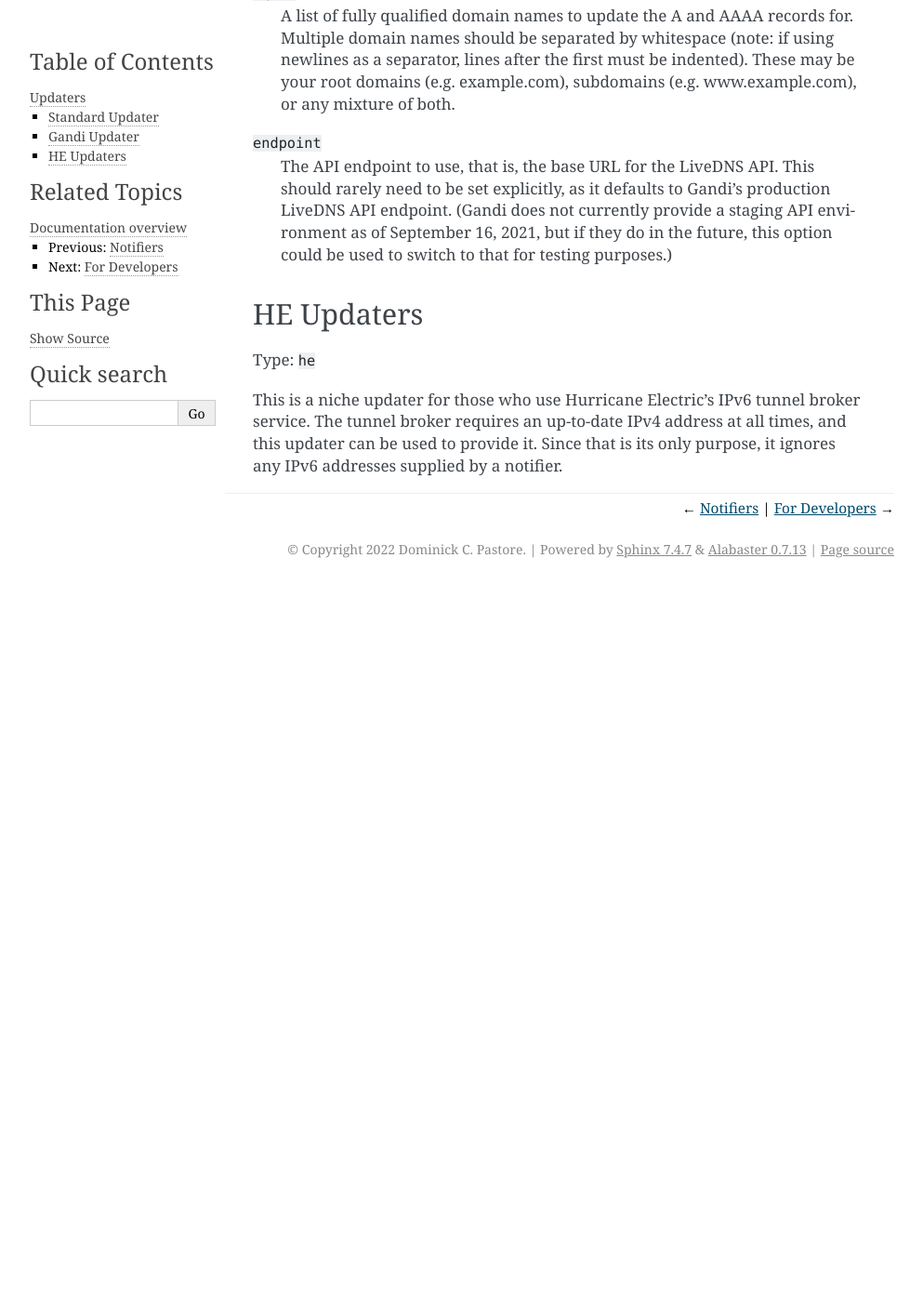
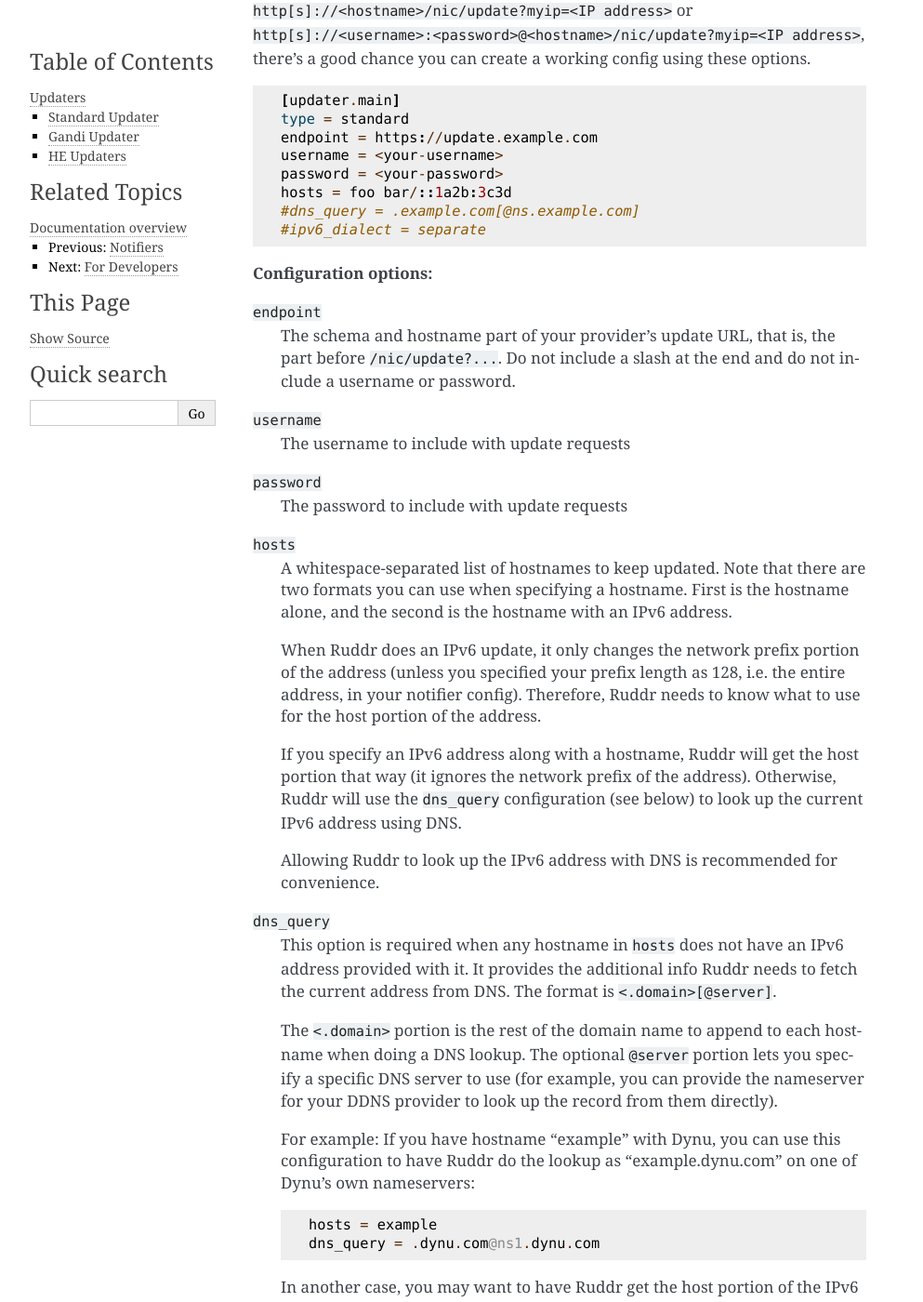
Before and after one commit to dominickpastore/ruddr, a Sphinx documentation site: the page built from docs/updaters.rst, in a window 1280 px wide and 1400 px high, scrolled down 1133 px. Shown: the whole window at 93% size, without its empty margins (148-1141 px from the left). Built offline with Sphinx 7.4.7, drawn with Linux system fonts in a browser that asks for light colours; before the commit the page ends 1763 px from its top, so only the background shows below that; some of the changed text lies outside the part shown.

Commit message:
Finish updaters docs

```diff
--- a/docs/updaters.rst
+++ b/docs/updaters.rst
@@ -22,12 +22,129 @@
 ``http[s]://<username>:<password>@<hostname>/nic/update?myip=<IP address>``,
 this is the updater to use.
 
-.. TODO
+**Sample config for Dynu**::
 
-.. TODO Give sample configs for major providers
+    [updater.main]
+    type = standard
+    endpoint = https://api.dynu.com
+    username = <your-username>
+    password = <your-password>
+    hosts = foo bar
+    dns_query = .dynu.com@ns1.dynu.com
+    ipv6_dialect = separate
 
-.. TODO When developing, allow existing addresses to be fetched either from DNS
-   (potentially with a configured server) or to be manually specified
+**Sample config for NoIP**::
+
+    [updater.main]
+    type = standard
+    endpoint = http://dynupdate.no-ip.com
+    username = <your-username>
+    password = <your-password>
+    hosts = foo.example.com bar.example.com
+    dns_query = .@ns1.no-ip.com
+    ipv6_dialect = combined
+
+.. TODO Give sample configs for other major providers
+
+**General sample config**:
+
+This config snippet shows all the options available for this updater. If your
+provider isn't listed above, but does use an update URL that looks like
+``http[s]://<hostname>/nic/update?myip=<IP address>`` or
+``http[s]://<username>:<password>@<hostname>/nic/update?myip=<IP address>``,
+there's a good chance you can create a working config using these options.
+
+.. TODO Note about how to send documentation updates
+
+::
+
+    [updater.main]
+    type = standard
+    endpoint = https://update.example.com
+    username = <your-username>
+    password = <your-password>
+    hosts = foo bar/::1a2b:3c3d
+    #dns_query = .example.com[@ns.example.com]
+    #ipv6_dialect = separate
+
+**Configuration options:**
+
+``endpoint``
+    The schema and hostname part of your provider's update URL, that is, the
+    part before ``/nic/update?...``. Do not include a slash at the end and do
+    not include a username or password.
+
+``username``
+    The username to include with update requests
+
+``password``
+    The password to include with update requests
+
+``hosts``
+    A whitespace-separated list of hostnames to keep updated. Note that there
+    are two formats you can use when specifying a hostname. First is the
+    hostname alone, and the second is the hostname with an IPv6 address.
+
+    When Ruddr does an IPv6 update, it only changes the network prefix portion
+    of the address (unless you specified your prefix length as 128, i.e. the
+    entire address, in your notifier config). Therefore, Ruddr needs to know
+    what to use for the host portion of the address.
+
+    If you specify an IPv6 address along with a hostname, Ruddr will get the
+    host portion that way (it ignores the network prefix of the address).
+    Otherwise, Ruddr will use the ``dns_query`` configuration (see below) to
+    look up the current IPv6 address using DNS.
+
+    Allowing Ruddr to look up the IPv6 address with DNS is recommended for
+    convenience.
+
+``dns_query``
+    This option is required when any hostname in ``hosts`` does not have an
+    IPv6 address provided with it. It provides the additional info Ruddr needs
+    to fetch the current address from DNS. The format is
+    ``<.domain>[@server]``.
+
+    The ``<.domain>`` portion is the rest of the domain name to append to each
+    hostname when doing a DNS lookup. The optional ``@server`` portion lets
+    you specify a specific DNS server to use (for example, you can provide the
+    nameserver for your DDNS provider to look up the record from them
+    directly).
+
+    For example: If you have hostname "example" with Dynu, you can use this
+    configuration to have Ruddr do the lookup as "example.dynu.com" on one of
+    Dynu's own nameservers::
+
+        hosts = example
+        dns_query = .dynu.com@ns1.dynu.com
+
+    In another case, you may want to have Ruddr get the host portion of the
+    IPv6 from your LAN's internal DNS server at 192.168.0.1, and perhaps the
+    hostname alone is enough to do the lookup there. Use a single dot as the
+    domain portion to say the hostname is lookup-able as-is::
+
+        hosts = example
+        dns_query = .@192.168.0.1
+
+    (Note that some networks may appear to allow bare hostname lookups, when in
+    fact the OS is automatically appending your network's local domain name.)
+
+    .. note::
+       Some providers may require you to specify fully-qualified domain names
+       as the ``hosts`` to be updated. In that case, use a single dot as the
+       domain portion in ``dns_query`` since no additional domain needs to be
+       added for lookups.
+
+``ipv6_dialect``
+    The DynDNS API was originally designed for IPv4 only. As a result,
+    different providers added IPv6 support in different ways. This option lets
+    you specify how the updater should provide an IPv6 address to your
+    provider. These are the possibilities:
+
+    ``separate`` provides IPv6 addresses using a separate ``myipv6`` parameter
+    in the URL. This is the default.
+
+    ``combined`` provides both IP addresses together in the ``myip`` parameter,
+    separated by a comma, e.g. ``myip=1.2.3.4,2001:0db8::4``
 
 Gandi Updater
 -------------
@@ -77,4 +194,27 @@
 times, and this updater can be used to provide it. Since that is its only
 purpose, it ignores any IPv6 addresses supplied by a notifier.
 
-.. TODO
+**Sample config for Hurricane Electric's tunnel broker (with defaults
+commented)**::
+
+    [updater.main]
+    type = gandi
+    tunnel = <tunnel-id>
+    username = <username>
+    password = <password>
+    #url = https://ipv4.tunnelbroker.net/nic/update
+
+**Configuration options:**
+
+``tunnel``
+    Your Hurricane Electric tunnel ID
+
+``username``
+    Your Hurricane Electric username
+
+``password``
+    Your Hurricane Electric password
+
+``url``
+    The URL to use for updates, if Hurricane Electric's URL should not be used.
+    The vast majority of users should not set this.
```
